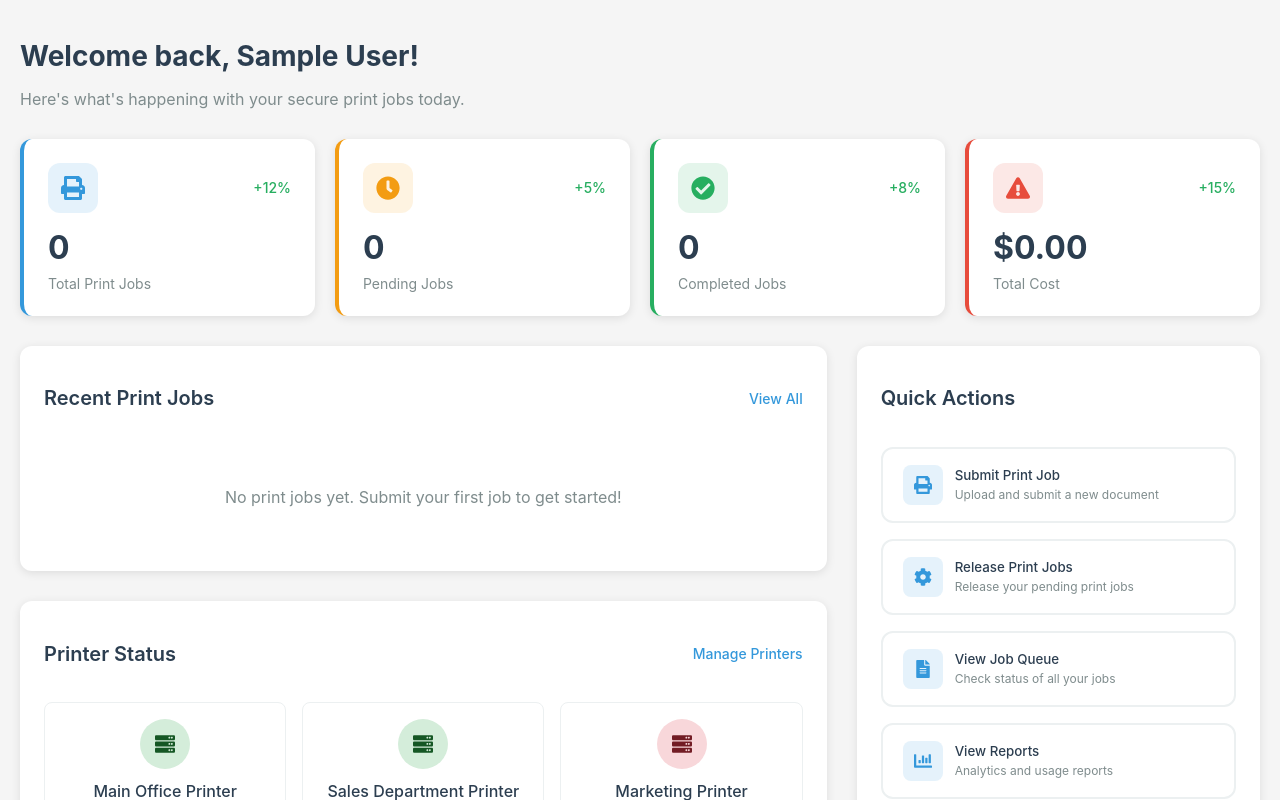
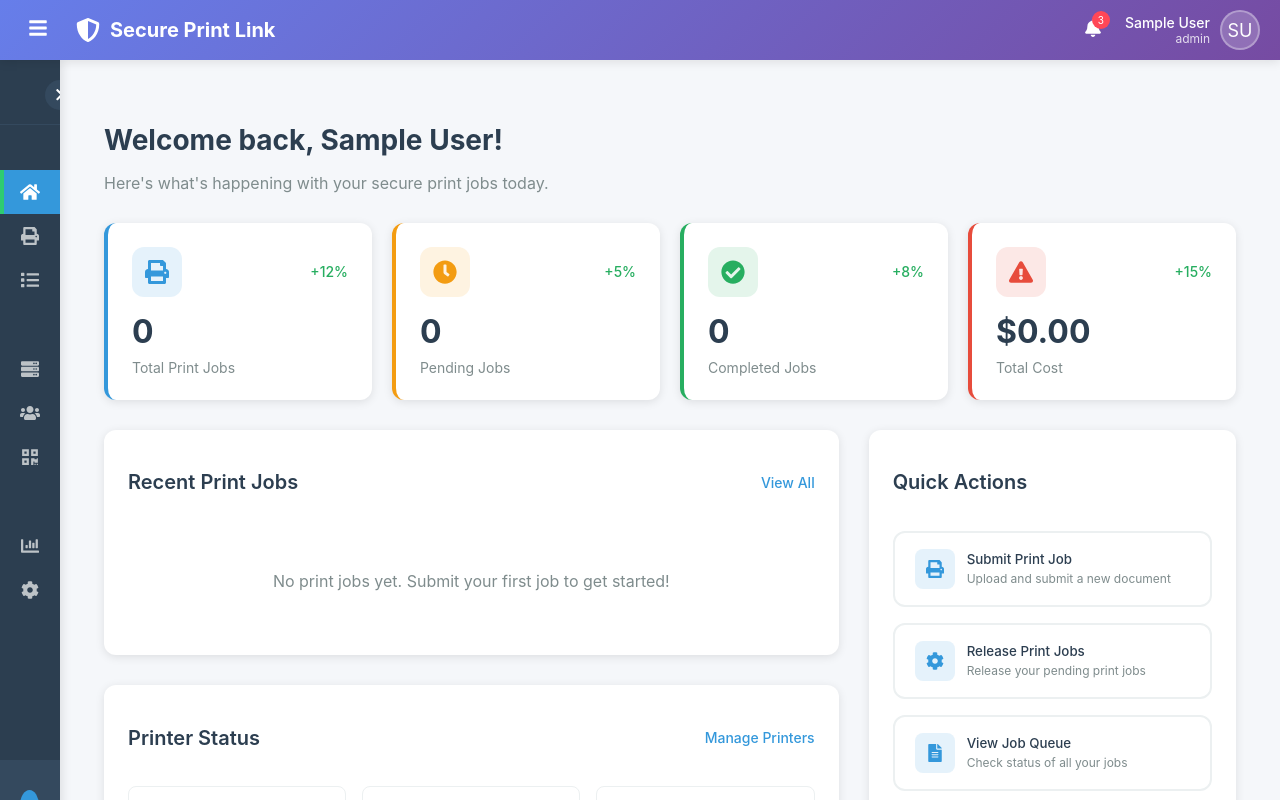
Before and after one commit to IIIIXI14/secureprintlink, a React (Create React App) app: page /dashboard in a window 1280 px wide. Shown: the top 800 px of the page. Built offline with nearby package versions, Linux system fonts and the light colour scheme; sample sign-in values are in the browser's storage.

Commit message:
fix: header and sidebar

```diff
--- a/src/App.js
+++ b/src/App.js
@@ -13,6 +13,7 @@ import Authentication from './pages/Authentication';
 import PrintRelease from './pages/PrintRelease';
 import Reports from './pages/Reports';
 import Settings from './pages/Settings';
+import Layout from './components/Layout';
 
 // Context
 import { AuthProvider, useAuth } from './context/AuthContext';
@@ -67,88 +68,96 @@ function App() {
                   </RedirectIfAuth>
                 }
               />
-
               <Route
                 path="/dashboard"
                 element={
                   <RequireAuth>
+                    <Layout>
                       <Dashboard />
+                    </Layout>
                   </RequireAuth>
                 }
               />
-
               <Route
                 path="/print-job-submission"
                 element={
                   <RequireAuth>
+                    <Layout>
                       <PrintJobSubmission />
+                    </Layout>
                   </RequireAuth>
                 }
               />
-
               <Route
                 path="/submit-job"
                 element={
                   <RequireAuth>
+                    <Layout>
                       <PrintJobSubmission />
+                    </Layout>
                   </RequireAuth>
                 }
               />
-
               <Route
                 path="/print-job-queue"
                 element={
                   <RequireAuth>
+                    <Layout>
                       <PrintJobQueue />
+                    </Layout>
                   </RequireAuth>
                 }
               />
-
               <Route
                 path="/printer-management"
                 element={
                   <RequireAuth>
+                    <Layout>
                       <PrinterManagement />
+                    </Layout>
                   </RequireAuth>
                 }
               />
-
+              <Route
+                path="/user-management"
+                element={
+                  <RequireAuth>
+                    <Layout>
+                      <UserManagement />
+                    </Layout>
+                  </RequireAuth>
+                }
+              />
               <Route
                 path="/print-release"
                 element={
                   <RequireAuth>
+                    <Layout>
                       <PrintRelease />
+                    </Layout>
                   </RequireAuth>
                 }
               />
-
               <Route
                 path="/reports"
                 element={
                   <RequireAuth>
+                    <Layout>
                       <Reports />
+                    </Layout>
                   </RequireAuth>
                 }
               />
-
-              <Route
-                path="/user-management"
-                element={
-                  <RequireAuth>
-                    <UserManagement />
-                  </RequireAuth>
-                }
-              />
-
               <Route
                 path="/settings"
                 element={
                   <RequireAuth>
+                    <Layout>
                       <Settings />
+                    </Layout>
                   </RequireAuth>
                 }
               />
-
               <Route path="/" element={<Navigate to="/login" replace />} />
             </Routes>
           </Router>
--- /dev/null
+++ b/src/components/Layout.js
@@ -0,0 +1,26 @@
+import React from 'react';
+import Header from './Header';
+import Sidebar from './Sidebar';
+
+const layoutStyle = {
+  display: 'flex',
+  minHeight: '100vh',
+};
+
+const mainStyle = {
+  flex: 1,
+  padding: '24px',
+  background: '#f5f7fa',
+};
+
+const Layout = ({ children }) => (
+  <div>
+    <Header />
+    <div style={layoutStyle}>
+      <Sidebar />
+      <main style={mainStyle}>{children}</main>
+    </div>
+  </div>
+);
+
+export default Layout;
```
Lines whose indentation alone changed are shown as unchanged.
